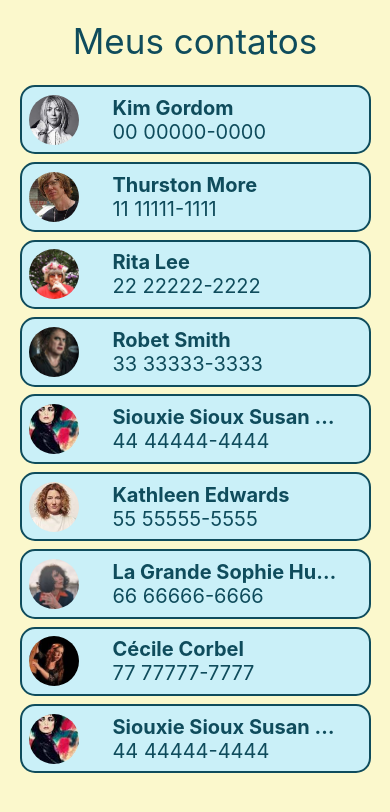
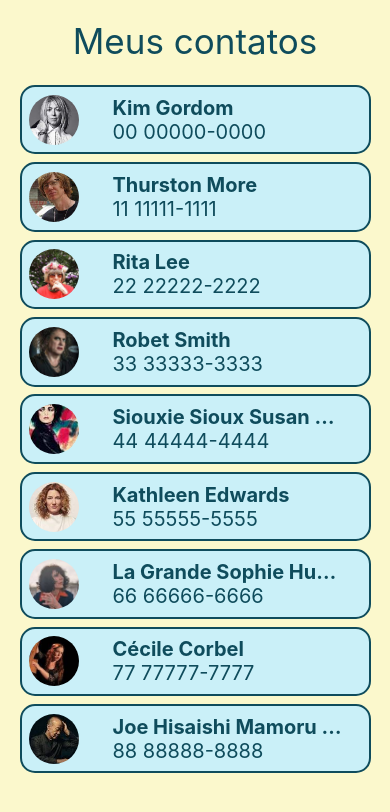
Before and after one commit to tatyana-jacques/phonebook-react-native, a React Native app: screen / in a window 390 px wide. Shown: the top 812 px of the page. Built offline with nearby package versions, Linux system fonts and the light colour scheme.

Commit message:
Adicionando um contato na lista.

```diff
--- a/App.js
+++ b/App.js
@@ -8,6 +8,7 @@ import siouxie from "./assets/siouxie.jpeg"
 import kathleen from "./assets/kathleen.jpeg"
 import sophie from "./assets/sophie.jpeg"
 import cecile from "./assets/cecile.jpeg"
+import hisaishi from "./assets/hisaishi.jpeg"
 
 
 export default function App() {
@@ -69,10 +70,10 @@ export default function App() {
     },
 
     {
-      id: 6,
-      name: "Siouxie Sioux Susan Janet Ballion",
-      contact: "44 44444-4444",
-      photo: siouxie
+      id: 9,
+      name: "Joe Hisaishi Mamoru Fujisawa",
+      contact: "88 88888-8888",
+      photo: hisaishi
     },
 
   ]
```
Also changed, not shown: assets/hisaishi.jpeg (added).
